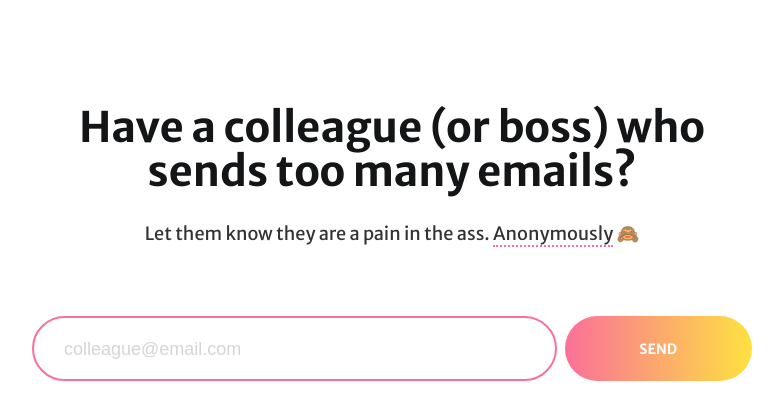
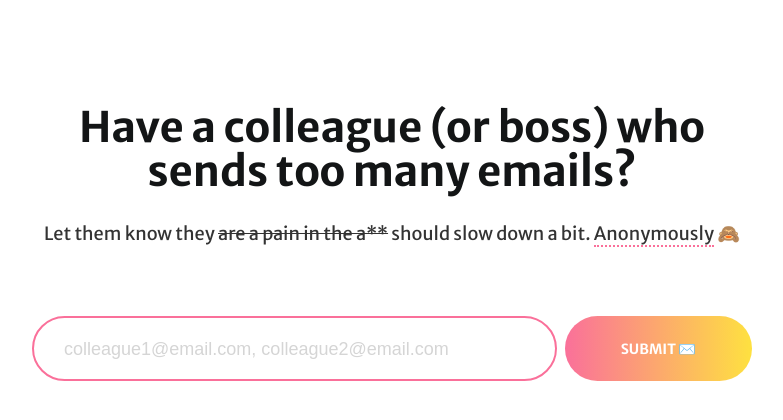
Before and after one commit to GonSanchezS/email, a Rails app: page / in a window 1280 px wide. Shown: the top 420 px of the page, without its empty margins (248-1031 px from the left). Run offline with Rails 7, Linux system fonts and the light colour scheme; style sheets or scripts are compiled from the project's sources; some libraries are stand-ins or nearby versions.

Commit message:
Styling changes

```diff
--- a/app/views/invitation_mailer/invitation_sent.html.erb
+++ b/app/views/invitation_mailer/invitation_sent.html.erb
@@ -108,7 +108,7 @@
 
 <tr>
 <td align="left" class="padding-copy" style="mso-table-lspace:0;mso-table-rspace:0;-webkit-text-size-adjust:100%;-ms-text-size-adjust:100%;padding: 20px 0 0 0; font-size: 18px; line-height: 30px; font-family: Open Sans, Helvetica, Arial, sans-serif; color: #000000;">
-                            Being that guy is rarely a good thing, so here are 3 things you can do:
+                            Being that guy (or gal) is rarely a good thing, so here are 3 things you can do:
 </tr>
 
 <tr>
--- a/app/views/invitations/new.html.erb
+++ b/app/views/invitations/new.html.erb
@@ -2,11 +2,11 @@
   <div class="row">
     <div class="col-xs-10 col-xs-offset-1 col-md-8 col-md-offset-2 text-center">
       <h1>Have a colleague (or boss) who sends too many emails?</h1>
-      <p>Let them know they are a pain in the ass. <span class="highlight">Anonymously</span> 🙈</p>
+      <p>Let them know they <s>are a pain in the a**</s> should slow down a bit. <span class="highlight">Anonymously</span> 🙈</p>
         <br />
       <%= simple_form_for @invitation, remote: true do |f| %>
-        <%= f.input :recipient_email, html: { class: "inlineFormInput" }, placeholder: "colleague@email.com", label: false %>
-        <%= f.button :submit, 'SEND', html: { class: "btn btn-primary send_email_btn" } %>
+        <%= f.input :recipient_email, html: { class: "inlineFormInput" }, placeholder: "colleague1@email.com, colleague2@email.com", label: false %>
+        <%= f.button :submit, 'SUBMIT ✉️', html: { class: "btn btn-primary send_email_btn" } %>
       <% end %>
 
   <br class="clear"/>
```
